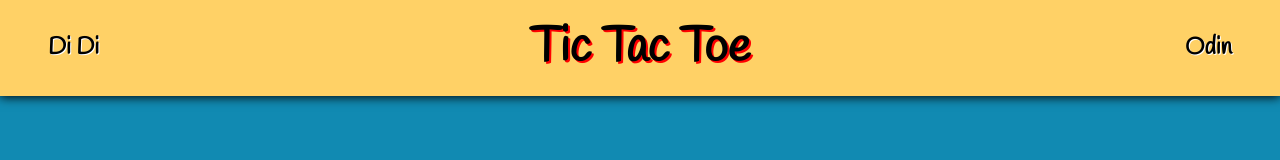
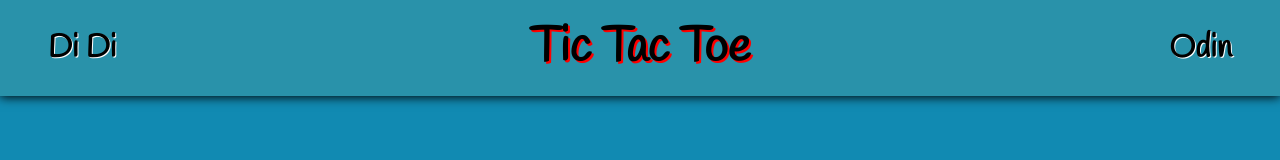
Before and after one commit to perseus20/tic-tac-toe, a plain HTML site: page index.html in a window 1280 px wide. Drawn offline with Linux system fonts and the light colour scheme.

Commit message:
Edit header-background opacity: 0.1

```diff
--- a/style.css
+++ b/style.css
@@ -16,11 +16,11 @@
   --font-family-header: 'Handlee', cursive;
   --font-size: 1.25rem;
   --font-size-game-name: 3rem;
-  --font-size-header: 1.5rem;
+  --font-size-header: 2rem;
 
   /* COLOR */
   --background-color: #118ab2;
-  --backround-color-header: #ffd166;
+  --backround-color-header: rgba(255, 209, 102, 0.1);
   --text-shadow-game-name: 2px 2px #ff0000;
   --text-shadow-header: 1px 1px #ffffff;
 
@@ -75,4 +75,5 @@ body {
   font-size: var(--font-size-header);
   font-weight: bold;
   text-shadow: var(--text-shadow-header);
+  /* text-transform: uppercase; */
 }
```
